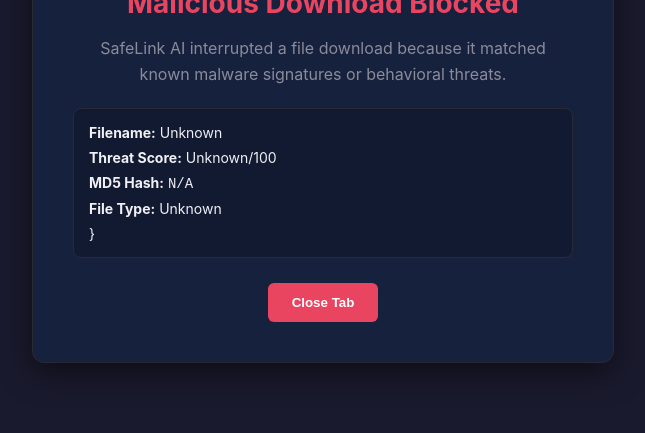
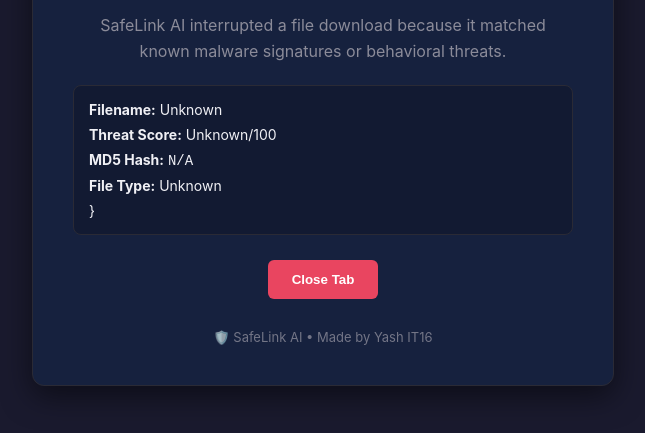
Before and after one commit to yashIT16/safelink-ai, a browser extension: page extension/blocked-file.html in a window 1280 px wide. Shown: the part 295-728 px from the top of the page, without its empty margins (317-962 px from the left). Drawn offline with Linux system fonts and the light colour scheme.

Commit message:
Add Yash IT16 watermarks

```diff
--- a/extension/blocked-file.html
+++ b/extension/blocked-file.html
@@ -119,6 +119,10 @@
     </div>
 
     <button id="closeBtn" class="btn">Close Tab</button>
+
+    <div style="margin-top: 30px; font-size: 13px; color: var(--text-muted); opacity: 0.8;">
+      🛡️ SafeLink AI • Made by Yash IT16
+    </div>
   </div>
 
   <script>
```
Also changed, not shown: extension/popup/popup.html (+1 -1 lines), README.md.
